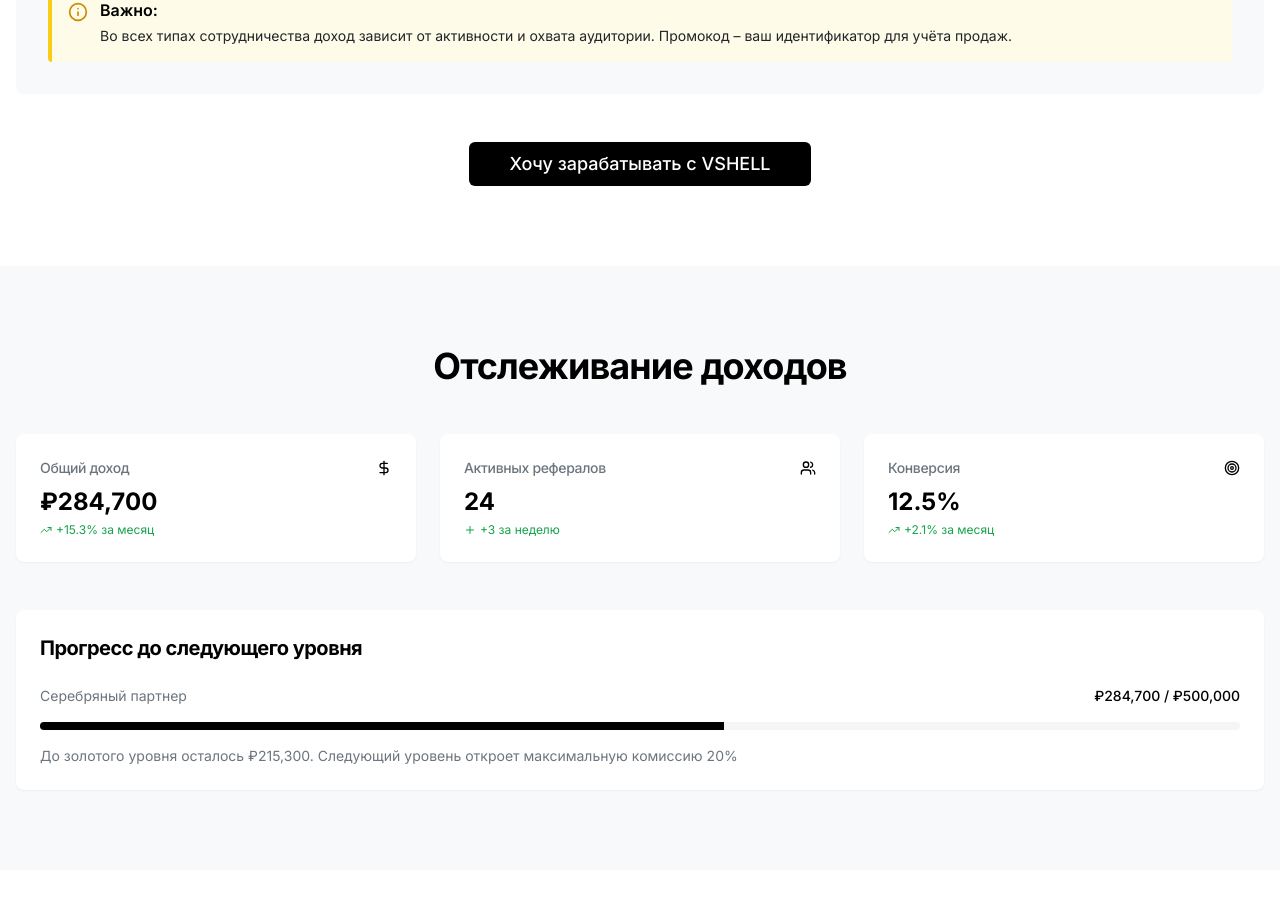
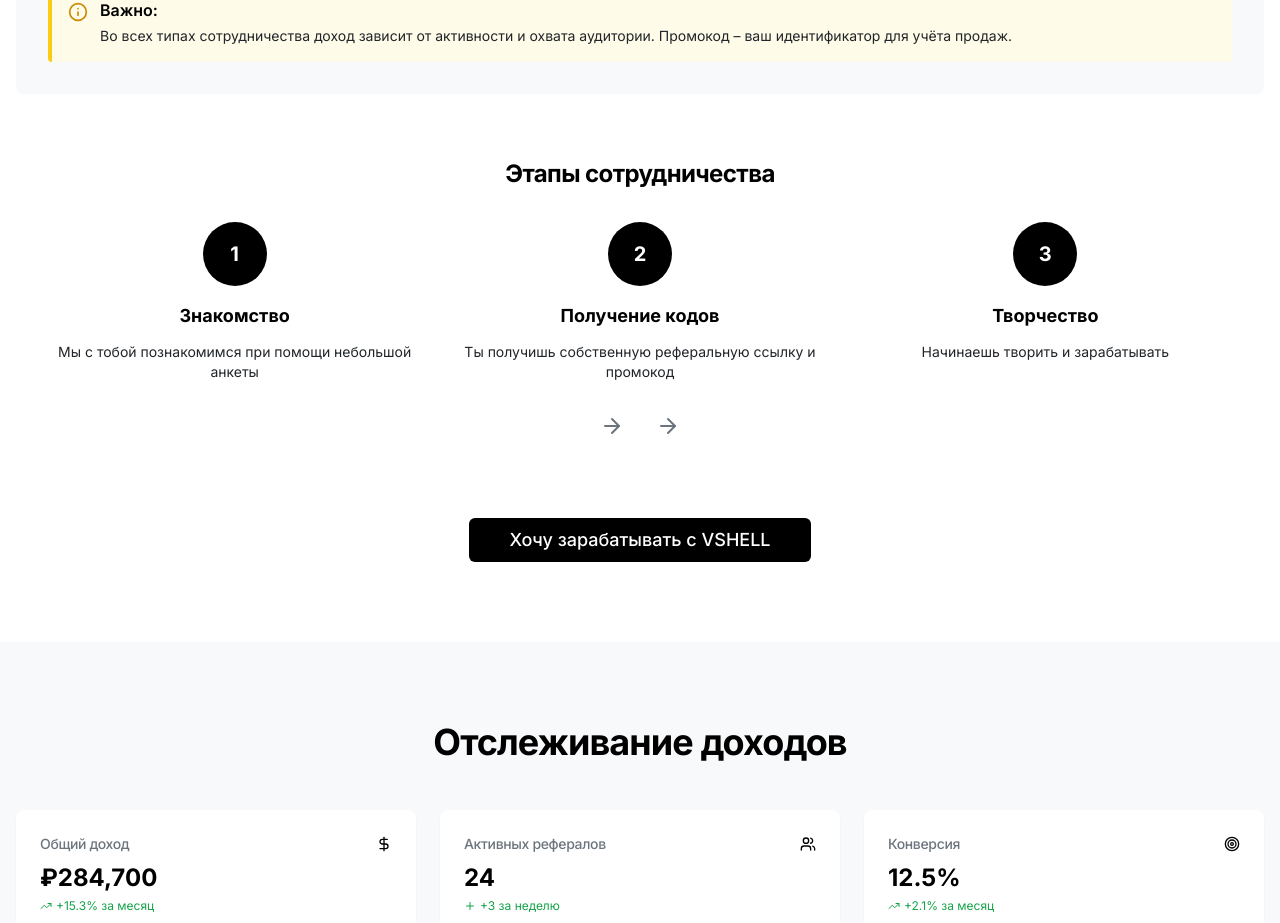
Before and after one commit to pr-poehali-dev/cosmetics-referral-site, a React (Vite) app: page / in a window 1280 px wide. Shown: the part 2400-3323 px from the top of the page. Built offline with nearby package versions, Linux system fonts and the light colour scheme.

Commit message:
Добавить этапы сотрудничества с Claude

```diff
--- a/src/pages/Index.tsx
+++ b/src/pages/Index.tsx
@@ -253,6 +253,53 @@ const Index = () => {
             </div>
           </div>
 
+          {/* Steps */}
+          <div className="bg-white rounded-lg p-8 mt-8">
+            <h3 className="text-2xl font-bold text-black mb-8 text-center tracking-tight">
+              Этапы сотрудничества
+            </h3>
+            <div className="grid md:grid-cols-3 gap-8">
+              {/* Шаг 1 */}
+              <div className="text-center">
+                <div className="w-16 h-16 bg-black text-white rounded-full flex items-center justify-center font-bold text-xl mx-auto mb-4">
+                  1
+                </div>
+                <h4 className="text-lg font-bold text-black mb-3">Знакомство</h4>
+                <p className="text-vshell-text text-sm">
+                  Мы с тобой познакомимся при помощи небольшой анкеты
+                </p>
+              </div>
+
+              {/* Шаг 2 */}
+              <div className="text-center">
+                <div className="w-16 h-16 bg-black text-white rounded-full flex items-center justify-center font-bold text-xl mx-auto mb-4">
+                  2
+                </div>
+                <h4 className="text-lg font-bold text-black mb-3">Получение кодов</h4>
+                <p className="text-vshell-text text-sm">
+                  Ты получишь собственную реферальную ссылку и промокод
+                </p>
+              </div>
+
+              {/* Шаг 3 */}
+              <div className="text-center">
+                <div className="w-16 h-16 bg-black text-white rounded-full flex items-center justify-center font-bold text-xl mx-auto mb-4">
+                  3
+                </div>
+                <h4 className="text-lg font-bold text-black mb-3">Творчество</h4>
+                <p className="text-vshell-text text-sm">
+                  Начинаешь творить и зарабатывать
+                </p>
+              </div>
+            </div>
+
+            {/* Стрелки между шагами */}
+            <div className="hidden md:flex justify-center items-center mt-8 space-x-8">
+              <Icon name="ArrowRight" size={24} className="text-vshell-accent" />
+              <Icon name="ArrowRight" size={24} className="text-vshell-accent" />
+            </div>
+          </div>
+
           <div className="text-center mt-12">
             <Button size="lg" className="bg-black hover:bg-gray-800 text-white px-10 py-4 text-lg font-medium">
               Хочу зарабатывать с VSHELL
```
